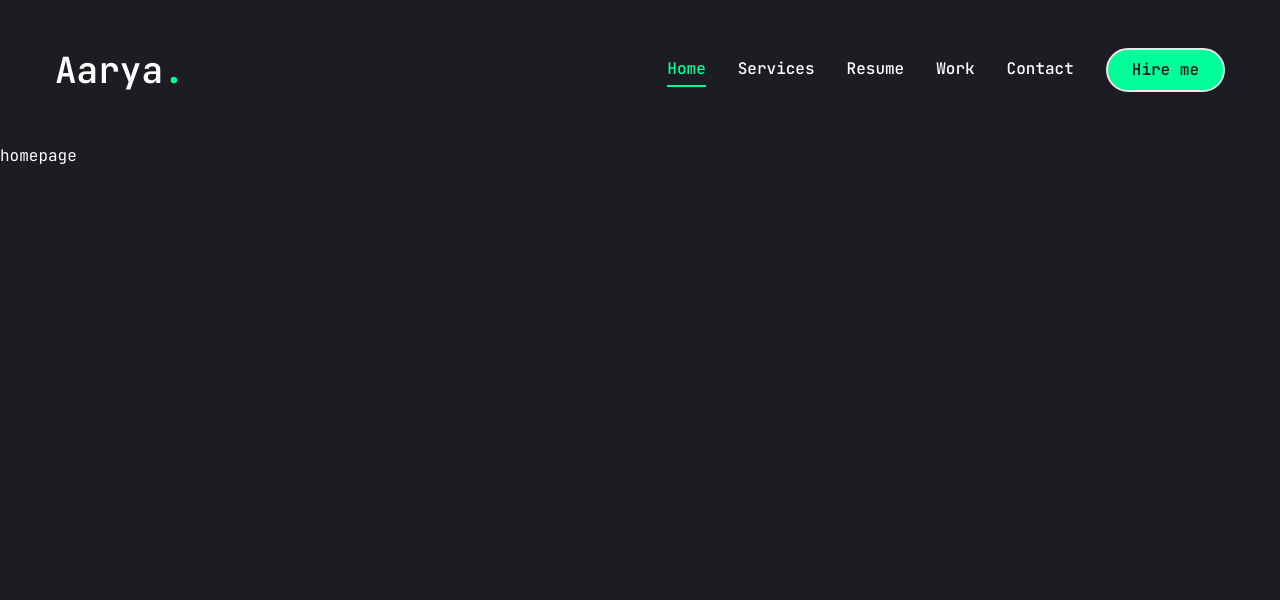
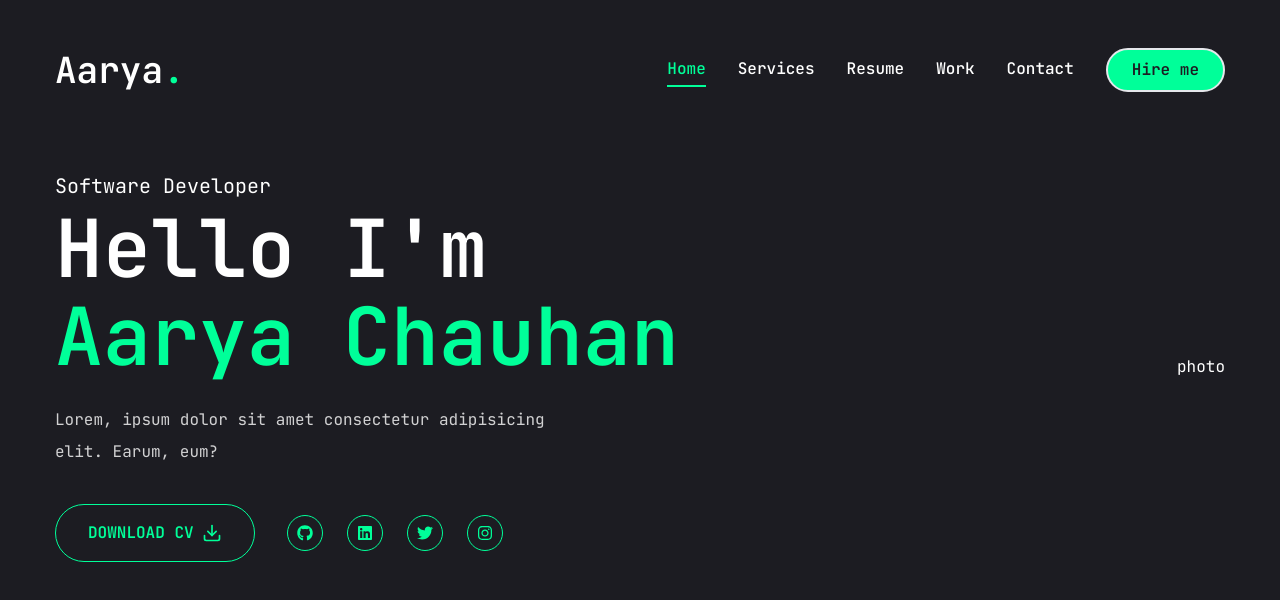
Before and after one commit to Aarya-Chauhan/PortfolioFramer, a Next.js app: page / in a window 1280 px wide. Shown: the top 600 px of the page. Built offline with nearby package versions, Linux system fonts and the light colour scheme.

Commit message:
adding socials in hero section

```diff
--- a/app/globals.css
+++ b/app/globals.css
@@ -6,4 +6,14 @@
   body{
     @apply font-primary text-white bg-primary leading-loose;
   }
+  .h1{
+    @apply text-[48px] xl:text-[80px] leading-[1.1] font-semibold;
+  }
+  .h2{
+    @apply text-[36px] xl:text-[48px] leading-[1.1] font-semibold;
+  }
+  .h3{
+    @apply text-[20px] xl:text-[24pxpx] leading-[1.1] font-semibold;
+  }
+
 }
--- a/app/page.jsx
+++ b/app/page.jsx
@@ -1,5 +1,34 @@
+import Photo from '@/components/Photo';
+import Socials from '@/components/Socials';
+import {Button} from '@/components/ui/button'
+import {FiDownload} from "react-icons/fi"
+
+
+
 export default function Home() {
   return (
-  <mian>homepage</mian>
+  <section className="h-full ">
+    <div className="container mx-auto h-full">
+      <div className='flex flex-col xl:flex-row items-center justify-between xl:pt-8 xl:pb-24'>
+        <div className='text-center xl:text-left'>
+          <span className='text-xl'>Software Developer</span>
+          <h1 className='h1 mb-6'>Hello I'm <br/><span className='text-accent'>Aarya Chauhan</span></h1>
+          <p className='max-w-[500px] mb-9 text-white/80'>Lorem, ipsum dolor sit amet consectetur adipisicing elit. Earum, eum?</p>
+          <div className='flex flex-col xl:flex-row items-center gap-8'>
+          <Button variant='outline' size='lg' className="uppercase flex items-center gap-2">
+            <span>Download CV</span>
+            <FiDownload className='text-xl'/>
+          </Button>
+          <div className='mb-8 xl:mb-0'>
+            <Socials containerStyles="flex gap-6 " iconStyles='w-9 h-9 border border-accent rounded-full flex justify-center items-center text-accent text-base hover:bg-accent hover:text-primary hover:transition-all duration-500'/>
+          </div>
+        </div>
+        </div>
+        <div>
+          <Photo/>
+        </div>
+      </div>
+    </div>
+  </section>
   );
 }
--- /dev/null
+++ b/components/Photo.jsx
@@ -0,0 +1,11 @@
+import React from 'react'
+
+const Photo = () => {
+  return (
+    <div>
+      photo
+    </div>
+  )
+}
+
+export default Photo
--- /dev/null
+++ b/components/Socials.jsx
@@ -0,0 +1,24 @@
+import Link from "next/link"
+import {FaGithub, FaLinkedin, FaTwitter, FaInstagram} from 'react-icons/fa'
+
+const socials =[
+    {icon: <FaGithub/>,path:''},
+    {icon: <FaLinkedin/>,path:''},
+    {icon: <FaTwitter/>,path:''},
+    {icon: <FaInstagram/>,path:''},
+
+]
+
+const Socials = ({containerStyles,iconStyles}) => {
+  return (
+    <div className={containerStyles}>
+      {socials.map((item,index)=>{
+        return(
+            <Link key={index} href={item.path} className={iconStyles}>{item.icon}</Link>
+        )
+      })}
+    </div>
+  )
+}
+
+export default Socials
--- a/components/ui/button.jsx
+++ b/components/ui/button.jsx
@@ -18,7 +18,8 @@
       },
       size: {
         default: "h-[44px] px-6",
-        md: "h-[48px] px-6",
+        md: "h-[48px] px-7",
+        lg: "h-[58px] px-8",
       },
     },
     defaultVariants: {
```
